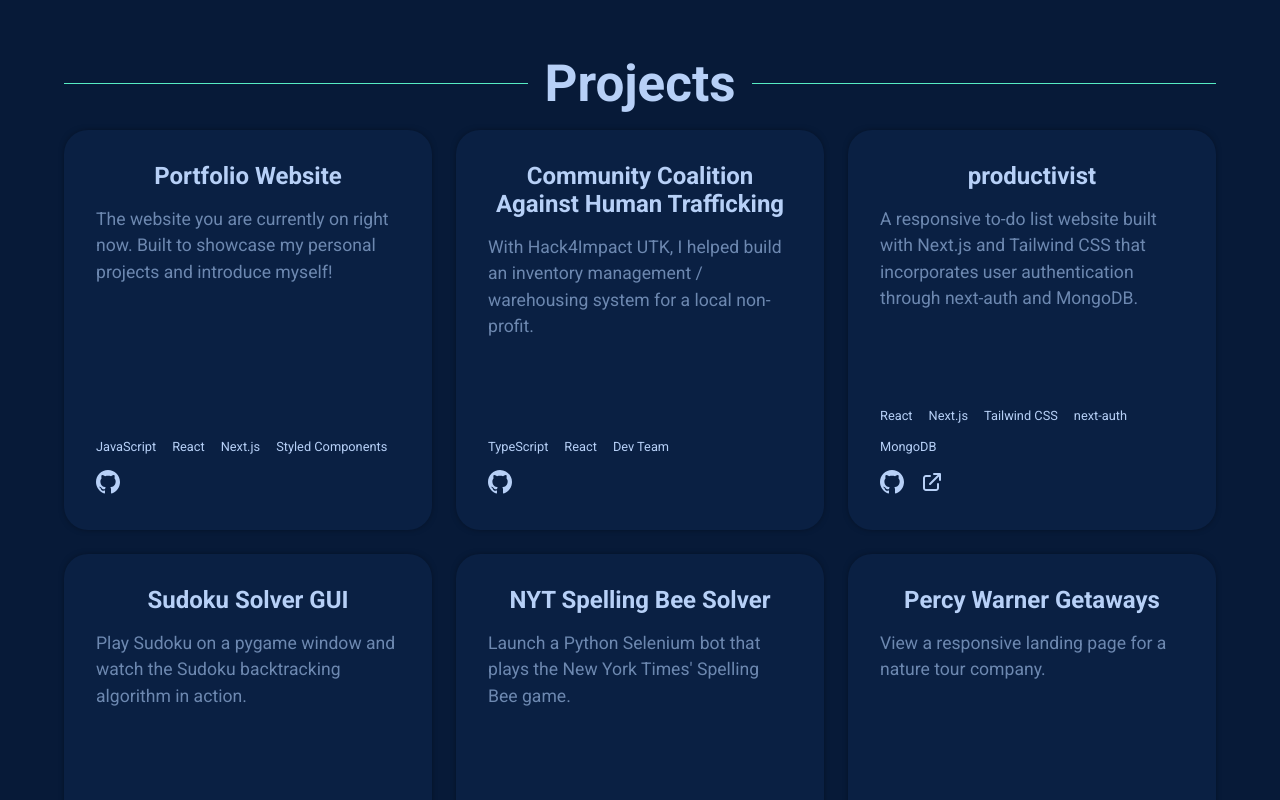
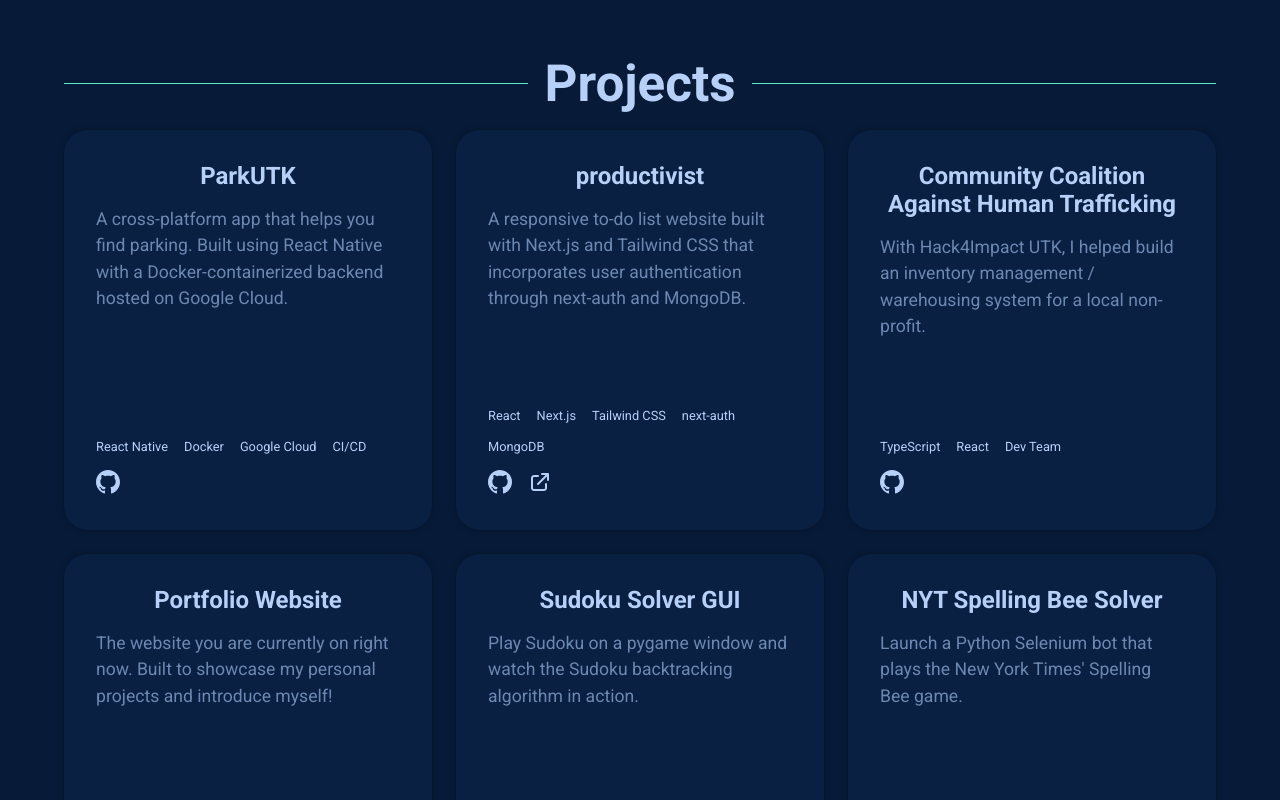
Before and after one commit to RudraPatel2003/rudrapatel, a Next.js app: page / in a window 1280 px wide. Shown: the part 2540-3340 px from the top of the page. Built offline with nearby package versions, Linux system fonts and the light colour scheme.

Commit message:
Update projects

```diff
--- a/src/config.js
+++ b/src/config.js
@@ -7,11 +7,19 @@
 
 export const projects = [
   {
-    name: "Portfolio Website",
+    name: "ParkUTK",
     description:
-      "The website you are currently on right now. Built to showcase my personal projects and introduce myself!",
-    tags: ["JavaScript", "React", "Next.js", "Styled Components"],
-    githubLink: "https://github.com/RudraPatel2003/rudrapatel",
+      "A cross-platform app that helps you find parking. Built using React Native with a Docker-containerized backend hosted on Google Cloud.",
+      tags: ["React Native", "Docker", "Google Cloud", "CI/CD"],
+      gitHubLink: "https://github.com/RudraPatel2003/park-utk-native"
+  },
+  {
+    name: "productivist",
+    description:
+      "A responsive to-do list website built with Next.js and Tailwind CSS that incorporates user authentication through next-auth and MongoDB.",
+    tags: ["React", "Next.js", "Tailwind CSS", "next-auth", "MongoDB"],
+    githubLink: "https://github.com/RudraPatel2003/productivist",
+    externalLink: "https://productivist.vercel.app/",
   },
   {
     name: "Community Coalition Against Human Trafficking",
@@ -22,12 +30,11 @@
       "https://github.com/hack4impact-utk/community-coalition-against-human-trafficking",
   },
   {
-    name: "productivist",
+    name: "Portfolio Website",
     description:
-      "A responsive to-do list website built with Next.js and Tailwind CSS that incorporates user authentication through next-auth and MongoDB.",
-    tags: ["React", "Next.js", "Tailwind CSS", "next-auth", "MongoDB"],
-    githubLink: "https://github.com/RudraPatel2003/productivist",
-    externalLink: "https://productivist.vercel.app/",
+      "The website you are currently on right now. Built to showcase my personal projects and introduce myself!",
+    tags: ["JavaScript", "React", "Next.js", "Styled Components"],
+    githubLink: "https://github.com/RudraPatel2003/rudrapatel",
   },
   {
     name: "Sudoku Solver GUI",
@@ -42,13 +49,6 @@
       "Launch a Python Selenium bot that plays the New York Times' Spelling Bee game.",
     tags: ["Python", "Selenium", "Web Scraping"],
     githubLink: "https://github.com/RudraPatel2003/NYT_Spelling_Bee_Solver",
-  },
-  {
-    name: "Percy Warner Getaways",
-    description: "View a responsive landing page for a nature tour company.",
-    tags: ["JavaScript", "HTML", "CSS"],
-    githubLink: "https://github.com/RudraPatel2003/Percy_Warner_Getaways",
-    externalLink: "https://rudrapatel2003.github.io/Percy_Warner_Getaways/",
   },
   {
     name: "U.S. State Capitals Quiz GUI",
```
